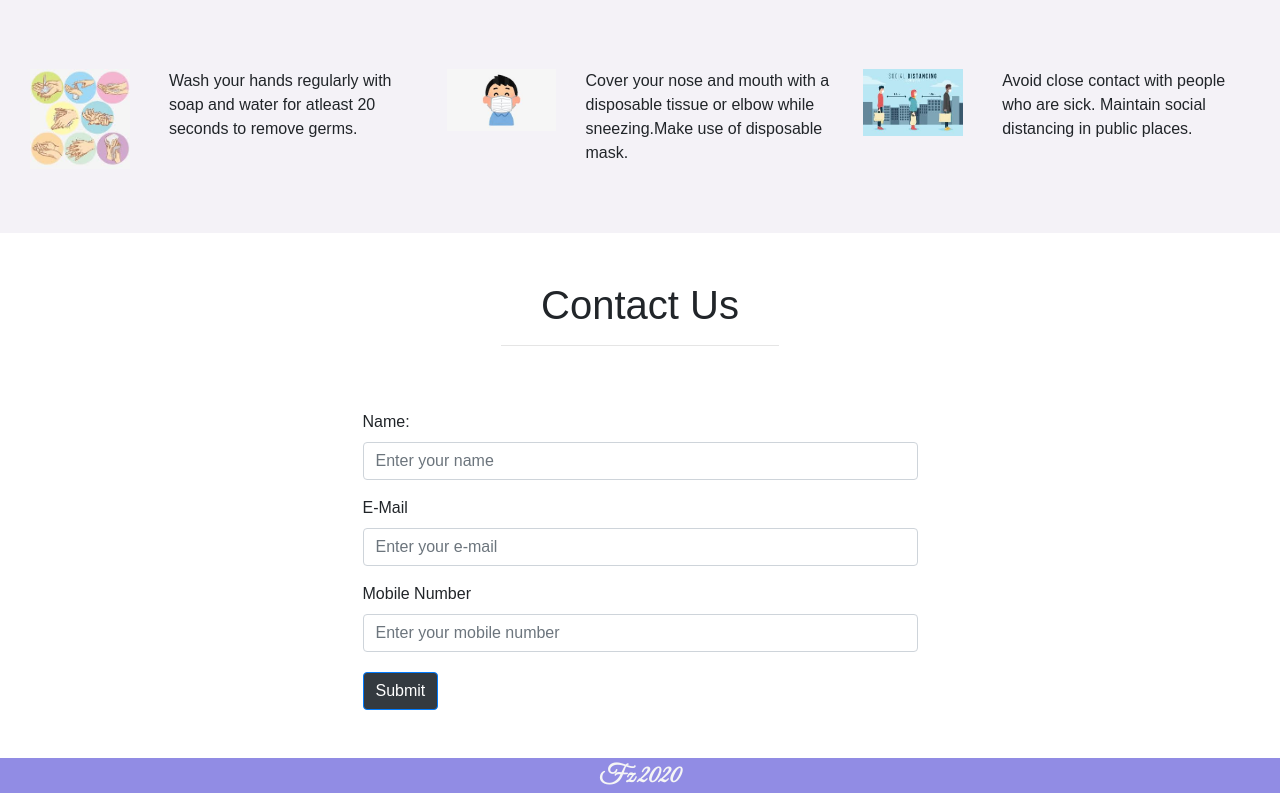
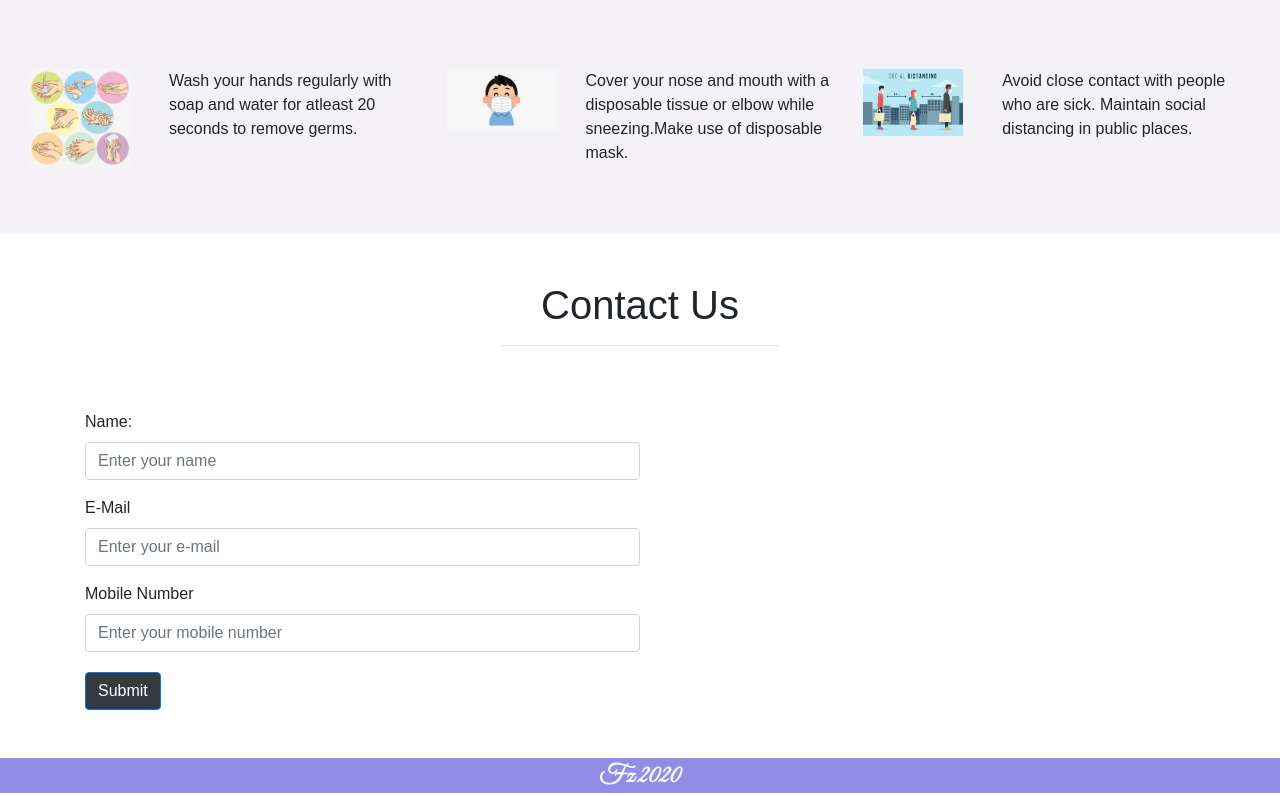
Before and after one commit to Zainul-Aziz/Sample, a plain HTML site: page index.html in a window 1280 px wide. Shown: the part 1656-2452 px from the top of the page. Drawn offline with nearby package versions, Linux system fonts and the light colour scheme; no server answers; a web font is replaced by a local one.

Commit message:
Update index.html

```diff
--- a/index.html
+++ b/index.html
@@ -190,7 +190,7 @@
 <div class="container mb-5">
   <h1 class=" text-center text-capitalize pt-5">Contact Us</h1>
   <hr class="w-25 mx-auto pt-5">
-<div class="w-50 mx-auto">
+<div class="w-50">
   <form action="POST" data-netlify="true">
     <div class="form-group form-label-group">
       <label for="name">Name:</label>
```
